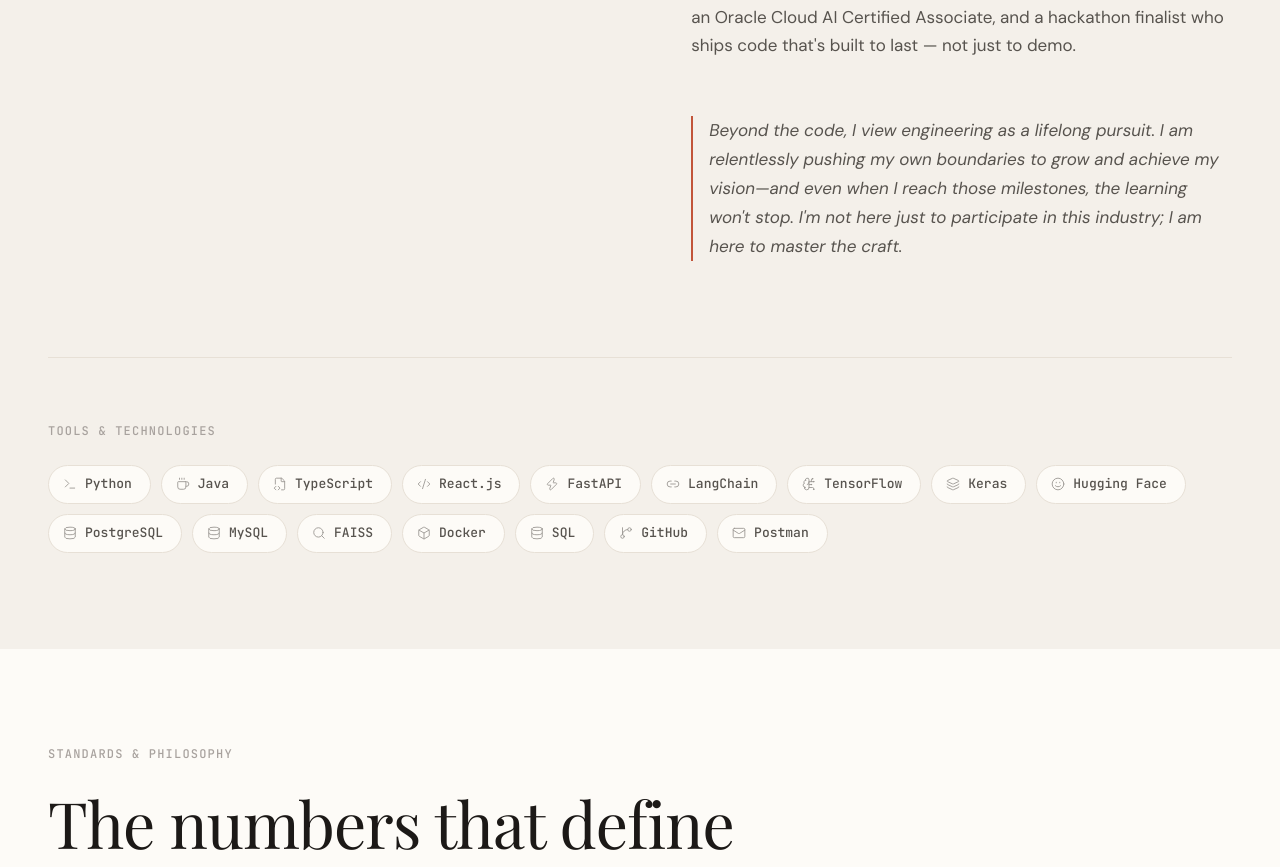
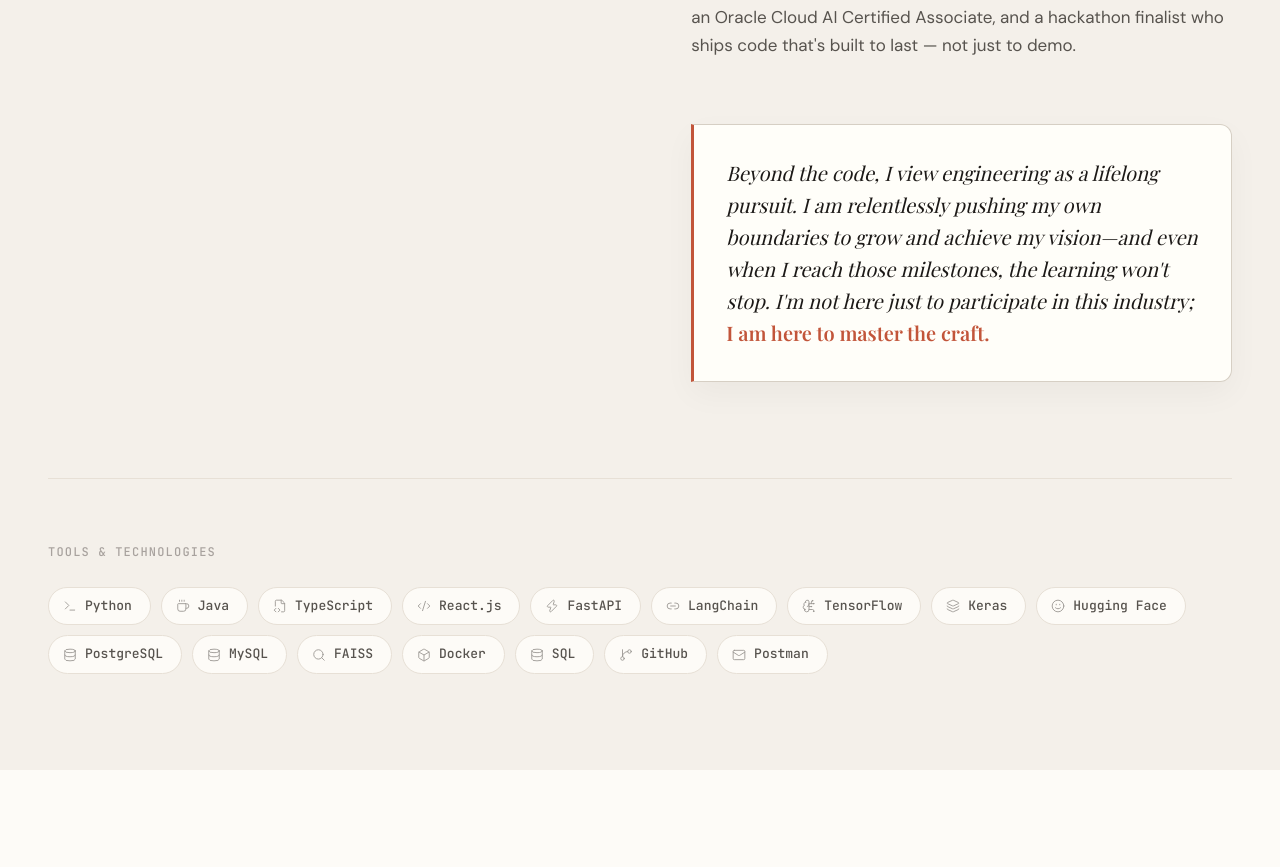
Before and after one commit to SanjayMuthuswamy/sanjay.dev, a React (Vite) app: page / in a window 1280 px wide. Shown: the part 1324-2191 px from the top of the page. Built offline with nearby package versions, Linux system fonts and the light colour scheme; a web font is replaced by a local one.

Commit message:
feat: restyle manifesto to premium pull-quote

```diff
--- a/src/components/About.css
+++ b/src/components/About.css
@@ -29,6 +29,31 @@
 .about__bio strong {
   color: var(--text-primary);
   font-weight: 500;
+}
+
+.about__manifesto {
+  margin-top: 2.5rem;
+  padding: 2rem;
+  background-color: var(--bg-elevated);
+  border: 1px solid var(--border-medium);
+  border-left: 3px solid var(--accent-rust);
+  border-radius: 0 12px 12px 0;
+  box-shadow: 0 12px 32px rgba(28, 25, 23, 0.04);
+}
+
+.about__manifesto p {
+  font-family: var(--font-display);
+  font-size: 1.25rem;
+  font-weight: 400;
+  line-height: 1.6;
+  color: var(--text-primary);
+  font-style: italic;
+}
+
+.about__manifesto strong {
+  font-style: normal;
+  font-weight: 600;
+  color: var(--accent-rust);
 }
 
 .about__tools {
--- a/src/components/About.jsx
+++ b/src/components/About.jsx
@@ -65,9 +65,11 @@ export default function About() {
                 an Oracle Cloud AI Certified Associate, and a hackathon finalist who
                 ships code that's built to last — not just to demo.
               </p>
-              <p className="text-body" style={{ marginTop: '2rem', borderLeft: '2px solid var(--accent-rust)', paddingLeft: '1rem', fontStyle: 'italic' }}>
-                Beyond the code, I view engineering as a lifelong pursuit. I am relentlessly pushing my own boundaries to grow and achieve my vision—and even when I reach those milestones, the learning won't stop. I'm not here just to participate in this industry; I am here to master the craft.
-              </p>
+              <div className="about__manifesto">
+                <p>
+                  Beyond the code, I view engineering as a lifelong pursuit. I am relentlessly pushing my own boundaries to grow and achieve my vision—and even when I reach those milestones, the learning won't stop. I'm not here just to participate in this industry; <strong>I am here to master the craft.</strong>
+                </p>
+              </div>
             </div>
           </motion.div>
         </motion.div>
```
